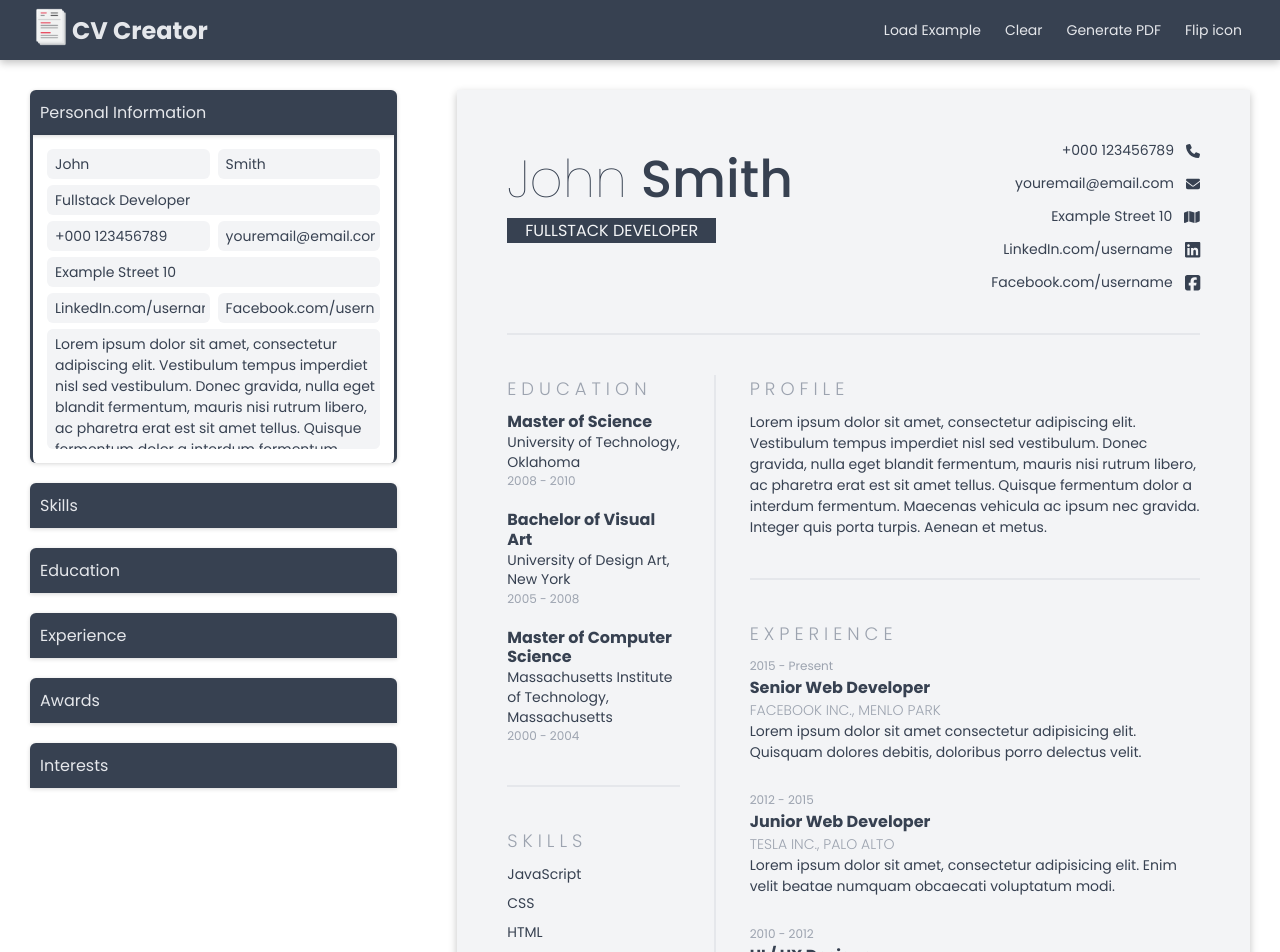
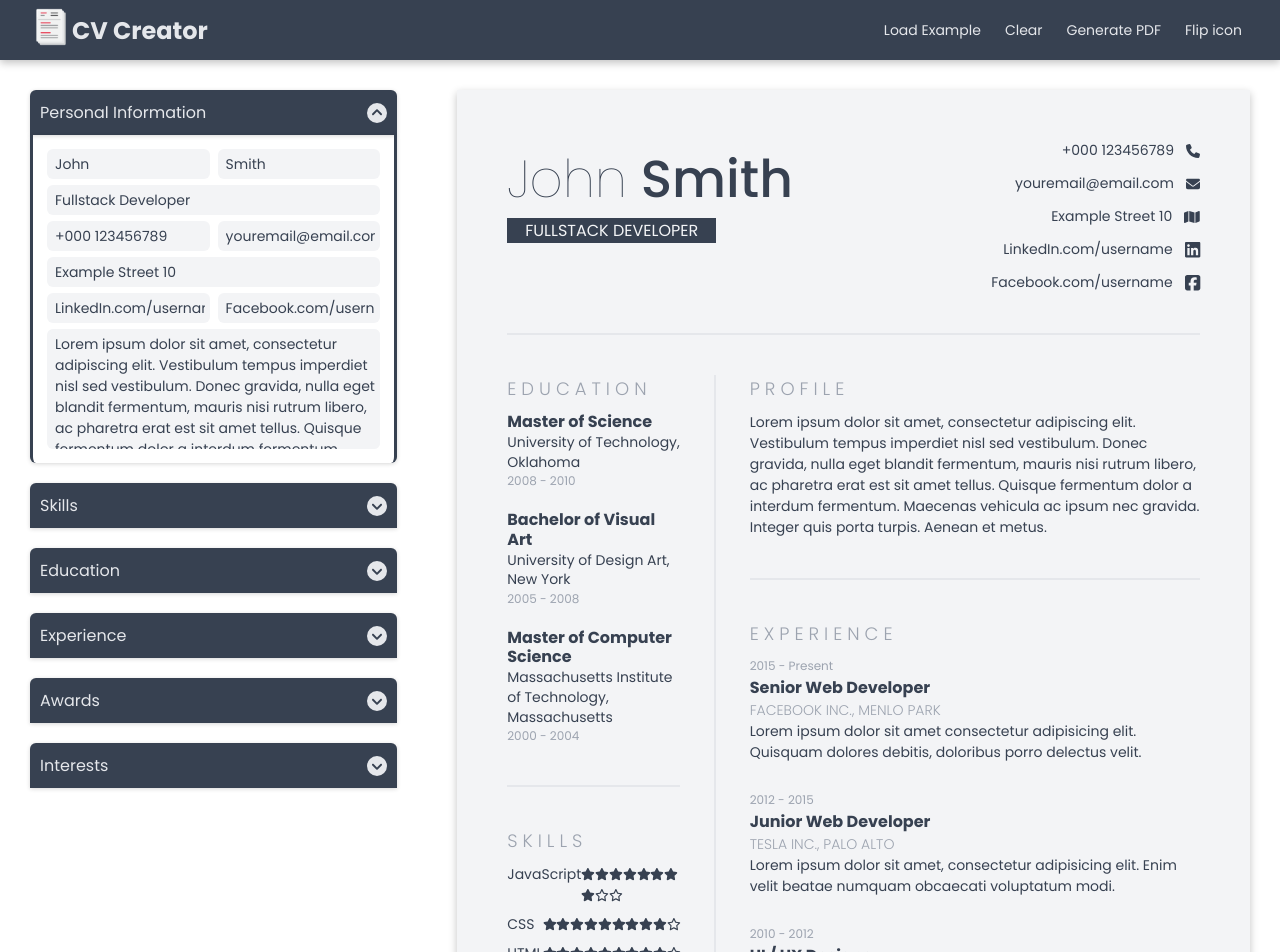
Before and after one commit to GDimitroff/cv-creator, a React (Create React App) app: page / in a window 1280 px wide. Shown: the top 952 px of the page. Built offline with nearby package versions, Linux system fonts and the light colour scheme.

Commit message:
Fix icons

```diff
--- a/package.json
+++ b/package.json
@@ -5,6 +5,7 @@
   "dependencies": {
     "@fortawesome/fontawesome-svg-core": "^6.2.0",
     "@fortawesome/free-brands-svg-icons": "^6.2.0",
+    "@fortawesome/free-regular-svg-icons": "^6.2.0",
     "@fortawesome/free-solid-svg-icons": "^6.2.0",
     "@fortawesome/react-fontawesome": "^0.2.0",
     "@testing-library/jest-dom": "^5.16.5",
--- a/src/components/CVForm/SectionHeader.js
+++ b/src/components/CVForm/SectionHeader.js
@@ -1,11 +1,28 @@
+import { FontAwesomeIcon } from '@fortawesome/react-fontawesome';
+import {
+  faCircleChevronDown,
+  faCircleChevronUp,
+} from '@fortawesome/free-solid-svg-icons';
 import classes from './SectionHeader.module.css';
 
 const SectionHeader = ({ text, isShown, onToggleSection }) => {
   return (
     <div className={classes.header} onClick={onToggleSection}>
       <h3>{text}</h3>
-      {/* {!isShown && <ChevronDownIcon className={classes.toggle} />} */}
-      {/* {isShown && <ChevronUpIcon className={classes.toggle} />} */}
+      {!isShown && (
+        <FontAwesomeIcon
+          icon={faCircleChevronDown}
+          className="toggle"
+          size="lg"
+        />
+      )}
+      {isShown && (
+        <FontAwesomeIcon
+          icon={faCircleChevronUp}
+          className="toggle"
+          size="lg"
+        />
+      )}
     </div>
   );
 };
--- a/src/components/CVForm/SectionHeader.module.css
+++ b/src/components/CVForm/SectionHeader.module.css
@@ -1,5 +1,6 @@
 .header {
   display: flex;
+  align-items: center;
   justify-content: space-between;
   padding: 1rem;
   background-color: var(--primary-dark);
--- a/src/components/CVPreview/Skills.js
+++ b/src/components/CVPreview/Skills.js
@@ -1,28 +1,30 @@
+import { FontAwesomeIcon } from '@fortawesome/react-fontawesome';
+import { faStar } from '@fortawesome/free-solid-svg-icons';
+import { faStar as EmptyStar } from '@fortawesome/free-regular-svg-icons';
 import classes from './Skills.module.css';
 
-//TODO: icons
 const Skills = ({ skills }) => {
   const rating = skills.map((skill) => {
     return (
       <li className={classes.rating} key={skill.id}>
         <p>{skill.title}</p>
-        {/* <div>{getStars(skill.rating)}</div> */}
+        <div>{getStars(skill.rating)}</div>
       </li>
     );
   });
 
-  // function getStars(rating) {
-  //   const stars = [];
-  //   for (let i = 1; i <= 10; i++) {
-  //     if (i <= rating) {
-  //       stars.push(<StarIcon className={classes.icon} key={i} />);
-  //     } else {
-  //       stars.push(<EmptyStar className={classes.icon} key={i} />);
-  //     }
-  //   }
+  function getStars(rating) {
+    const stars = [];
+    for (let i = 1; i <= 10; i++) {
+      if (i <= rating) {
+        stars.push(<FontAwesomeIcon icon={faStar} key={i} size="sm" />);
+      } else {
+        stars.push(<FontAwesomeIcon icon={EmptyStar} key={i} size="sm" />);
+      }
+    }
 
-  //   return stars;
-  // }
+    return stars;
+  }
 
   return (
     <div>
--- a/src/index.css
+++ b/src/index.css
@@ -74,3 +74,7 @@ p {
 .icon:active {
   color: var(--hover-dark);
 }
+
+.toggle {
+  color: var(--secondary-gray);
+}
```
Also changed, not shown: 1 other file (tests, documents, lock files or other folders).
